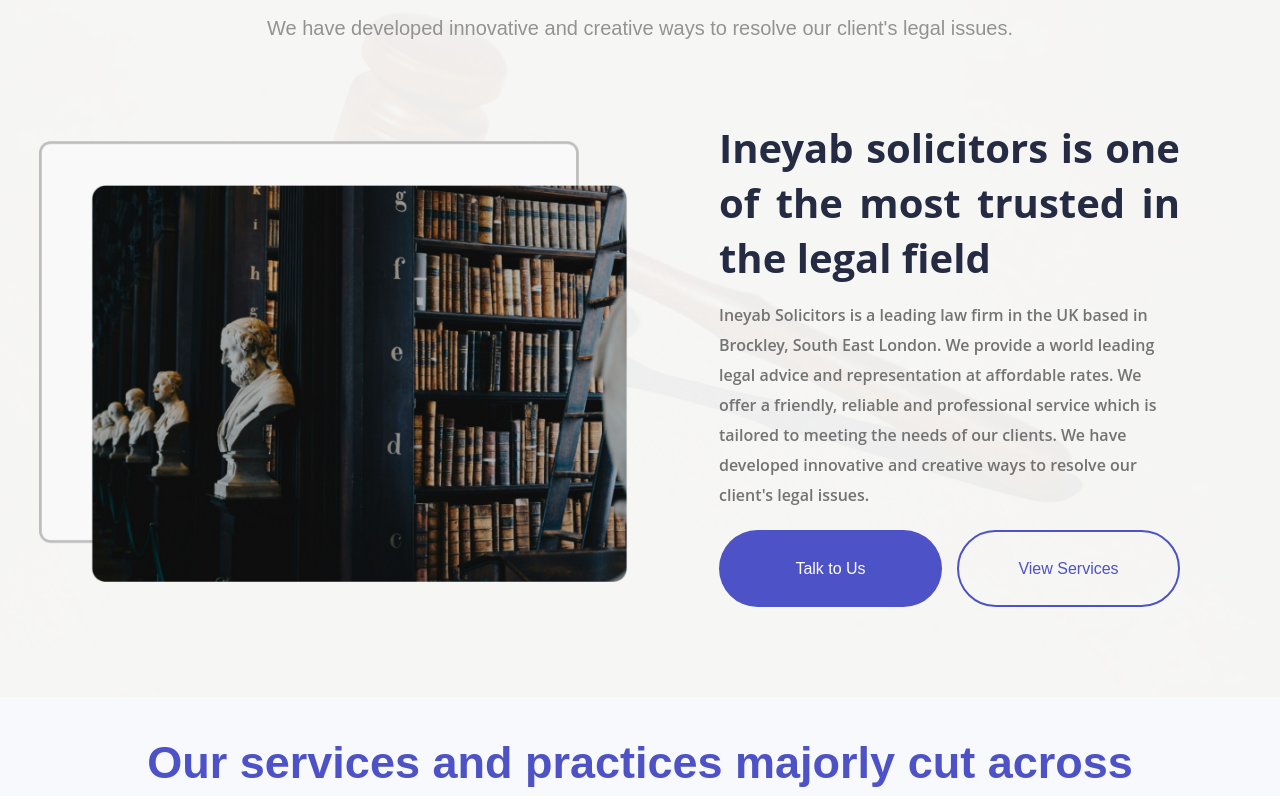
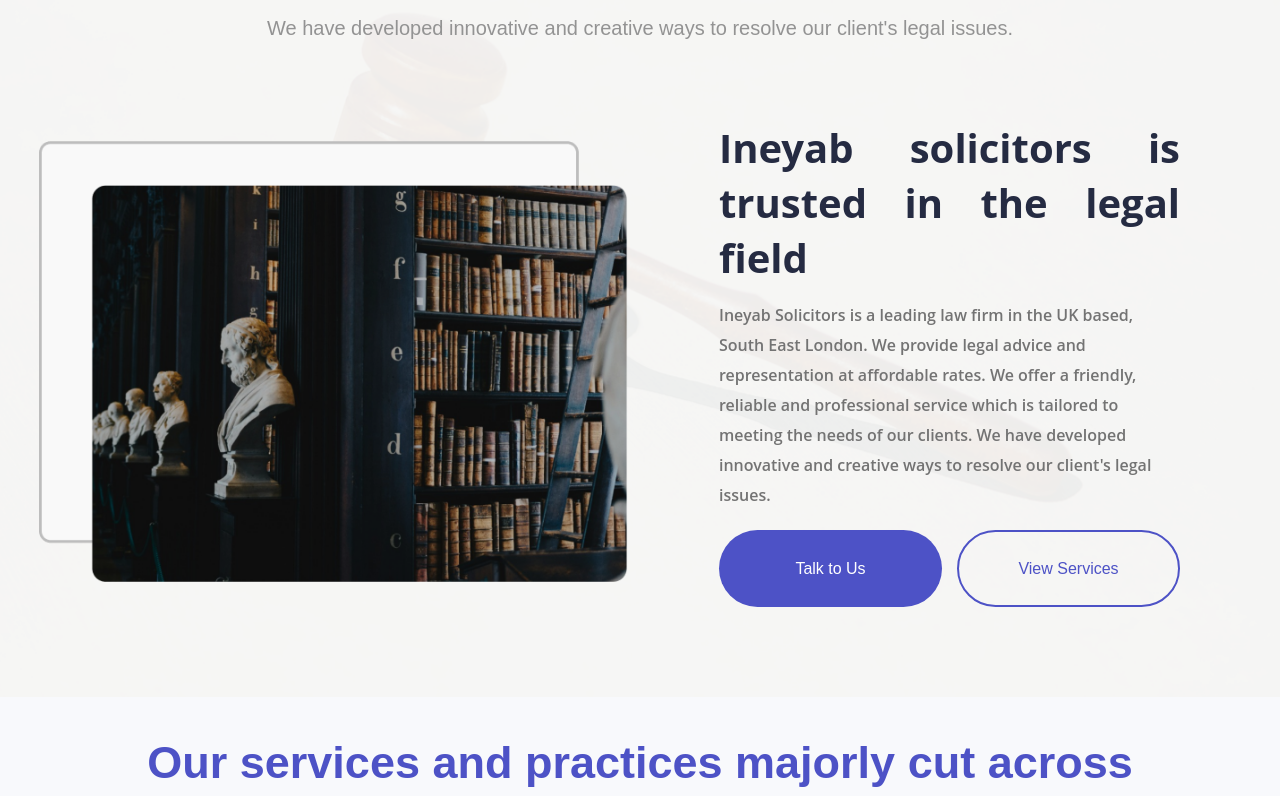
Before and after one commit to Fritz000/ineyab-solicitors, a React (Vite) app: page / in a window 1280 px wide. Shown: the part 1900-2696 px from the top of the page. Built offline with nearby package versions, Linux system fonts and the light colour scheme.

Commit message:
new changes

```diff
--- a/src/pages/Home.jsx
+++ b/src/pages/Home.jsx
@@ -135,10 +135,10 @@
           <img src={Frame1000003979} alt="Law Books and Justice" />
         </div>
         <div className="trust-text">
-          <h2>Ineyab solicitors is one  of the most trusted in the legal field</h2>
+          <h2>Ineyab solicitors is trusted in the legal field</h2>
           <p>
-            Ineyab Solicitors is a leading law firm in the UK based in Brockley,
-            South East London. We provide a world leading legal advice and representation at affordable rates. We offer a friendly, reliable and professional service which is  tailored to meeting the needs of our clients. We have developed innovative and creative ways to resolve our client's legal issues.
+            Ineyab Solicitors is a leading law firm in the UK based,
+            South East London. We provide legal advice and representation at affordable rates. We offer a friendly, reliable and professional service which is  tailored to meeting the needs of our clients. We have developed innovative and creative ways to resolve our client's legal issues.
           </p>
           <div className="trust-buttons">
             <button className="primary-btn"><Link to ="/Contact">Talk to Us</Link></button>
@@ -149,7 +149,7 @@
     </div>
     </div>
     <div className="service00">
-    <h3 className='OurServices'>Our services and practices majorly cut across <br/> most relevant legal services</h3>
+    <h3 className='OurServices'>Our services and practices majorly cut across <br/> relevant legal services</h3>
     <p className='aim'>Our aim is to serve the best interest of our clients</p>
       <div className="trust-buttons1">
             <button className="primary-btn1"><Link to ="/Contact">Talk to Us</Link></button>
```
